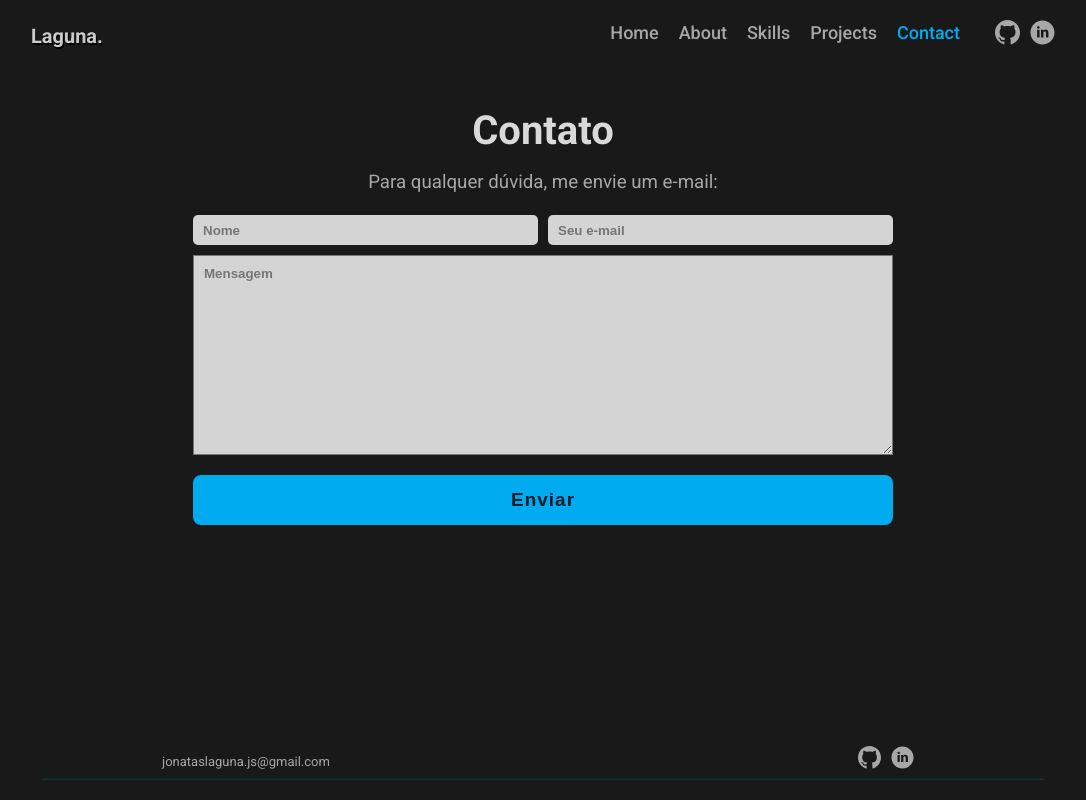
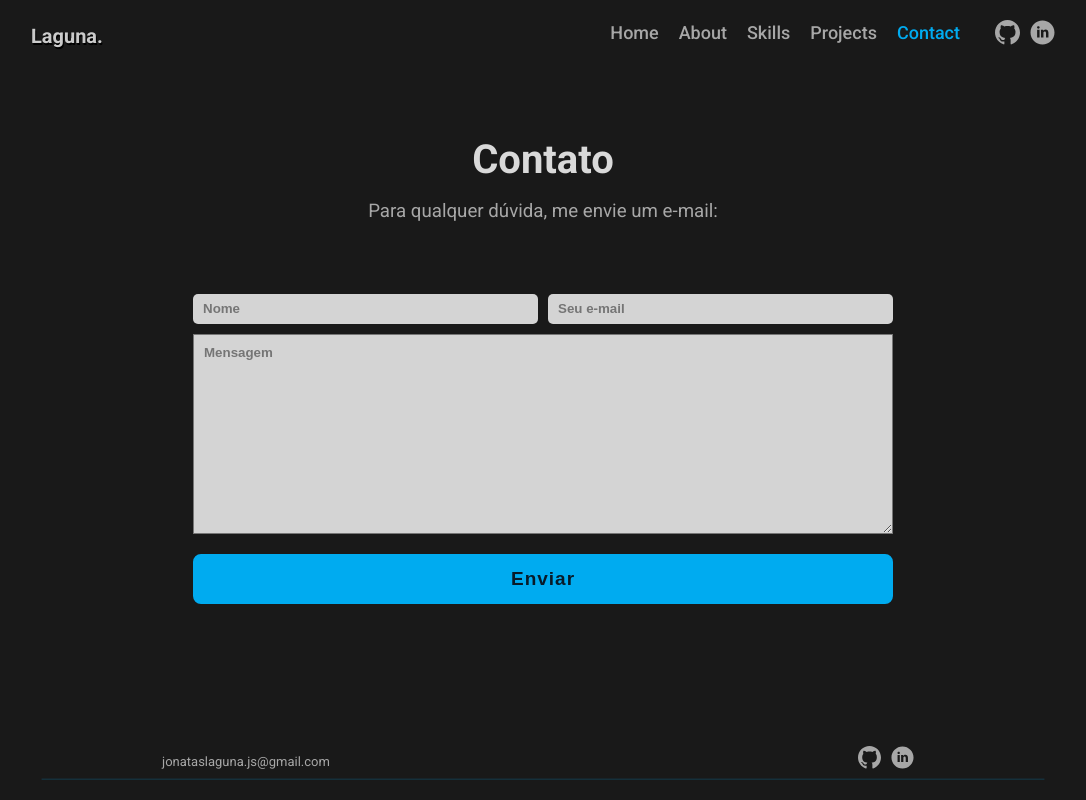
Before and after one commit to jonataslaguna/laguna, a React (Vite) app: page /contact in a window 1280 px wide. Shown: the whole page, without its empty margins (97-1183 px from the left). Built offline with nearby package versions, Linux system fonts and the light colour scheme.

Commit message:
adjusting elements screen position on contact page

```diff
--- a/src/pages/Contact/contact.module.css
+++ b/src/pages/Contact/contact.module.css
@@ -4,6 +4,11 @@
   flex-direction: column;
   justify-content: center;
   padding-top: 30px;
+  min-height: 70vh;
+}
+
+.contactHeader {
+  padding-bottom: 50px;
 }
 
 .container h1 {
@@ -33,6 +38,10 @@
     display: block;
   }
 
+  .contactHeader {
+    padding-bottom: 20px;
+  }
+
   .footer {
     position: relative;
     padding-top: 80px;
--- a/src/pages/Contact/index.tsx
+++ b/src/pages/Contact/index.tsx
@@ -6,10 +6,12 @@
   return (
     <>
       <div className={ styles.container }>
-      <h1>Contato</h1>
-      <h3>Para qualquer dúvida, me envie um e-mail:</h3>
+        <div className={ styles.contactHeader}>
+          <h1>Contato</h1>
+          <h3>Para qualquer dúvida, me envie um e-mail:</h3>
+        </div>
         <Form />
-      </div>
+        </div>
       <div className={ styles.footer}>
       <Footer />
       </div>
```
